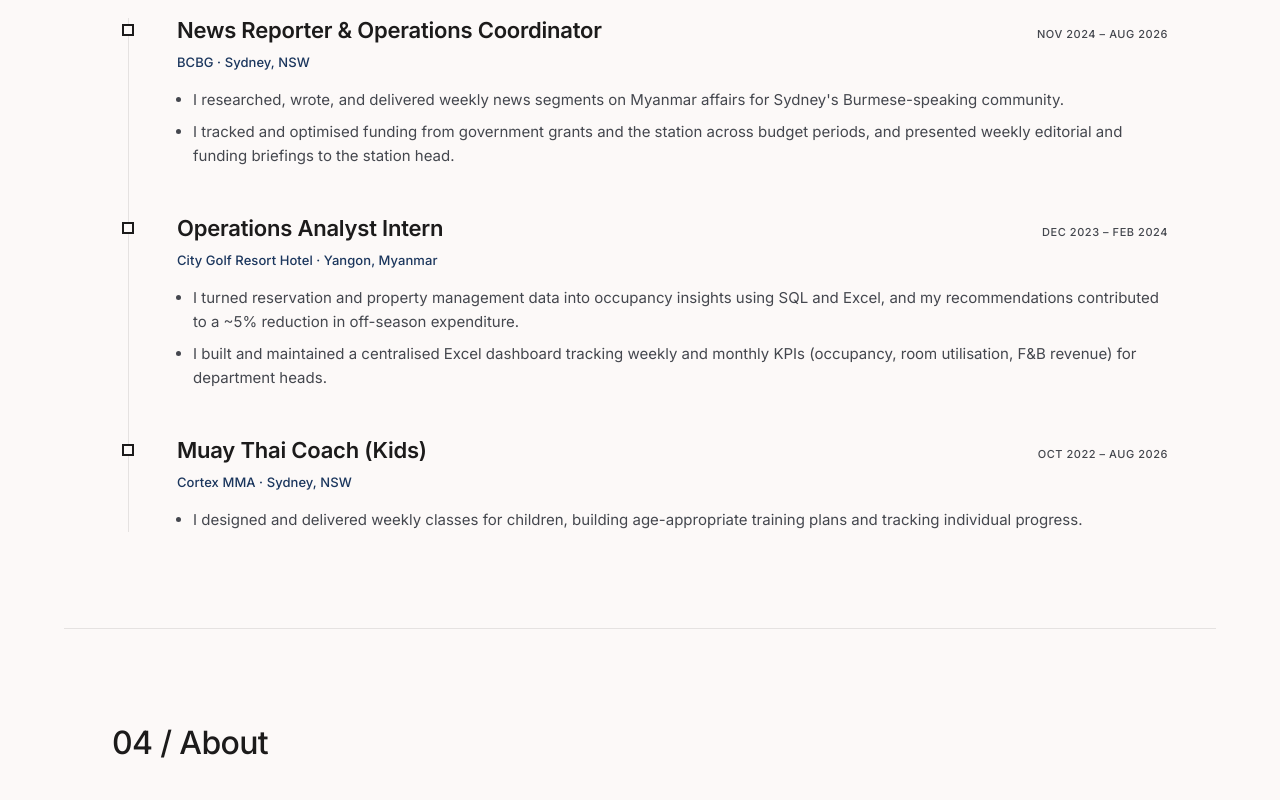
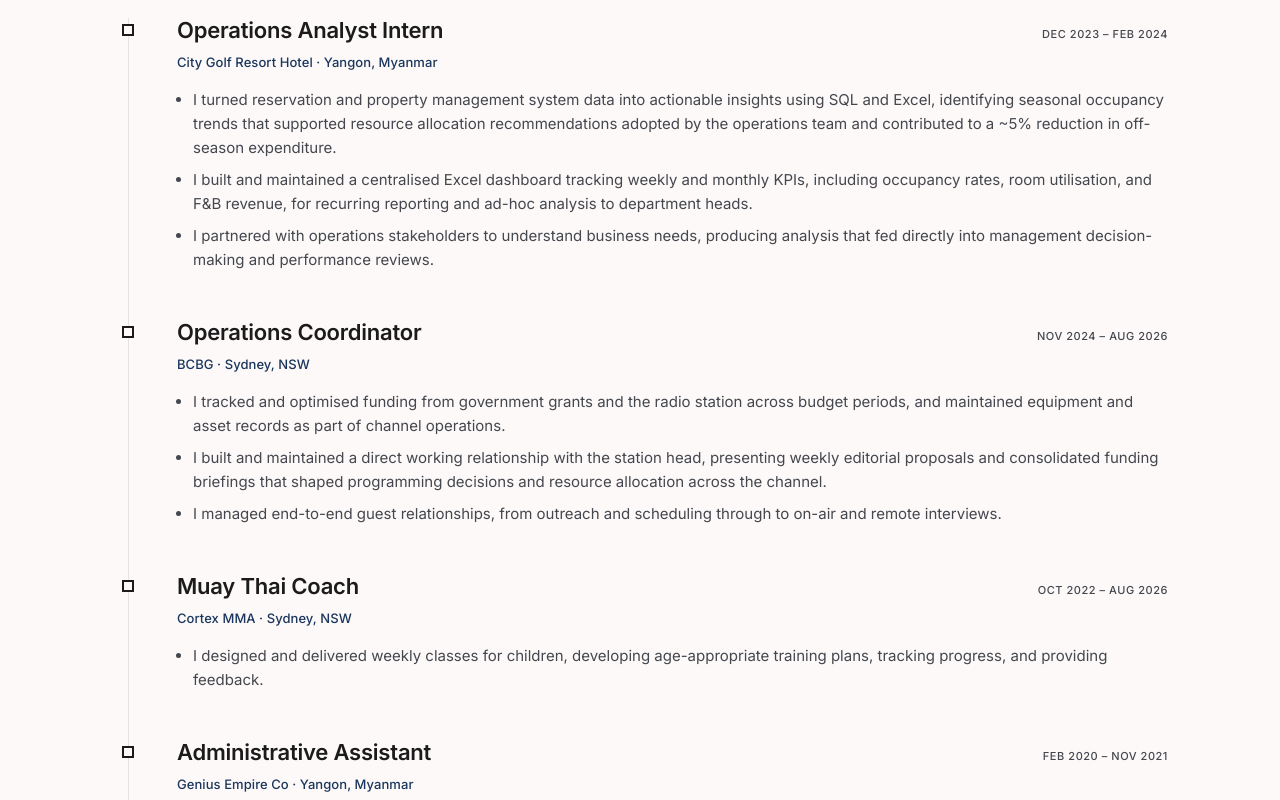
Before and after one commit to heinhtetzaw29/portfolio-website, a React (Vite) app: page / in a window 1280 px wide. Shown: the part 3440-4240 px from the top of the page. Built offline with nearby package versions, Linux system fonts and the light colour scheme.

Commit message:
Sync Experience section with latest resume
Update job titles and bullet points to match the resume exactly, reorder entries to the resume's order, and add the Genius Empire Co role that was missing from the site.

Co-Authored-By: Claude Sonnet 5 <noreply@anthropic.com>

```diff
--- a/src/data.js
+++ b/src/data.js
@@ -30,32 +30,44 @@ export const profile = {
 
 export const experience = [
   {
-    title: "News Reporter & Operations Coordinator",
-    org: "BCBG",
-    location: "Sydney, NSW",
-    period: "Nov 2024 – Aug 2026",
-    bullets: [
-      "I researched, wrote, and delivered weekly news segments on Myanmar affairs for Sydney's Burmese-speaking community.",
-      "I tracked and optimised funding from government grants and the station across budget periods, and presented weekly editorial and funding briefings to the station head.",
-    ],
-  },
-  {
     title: "Operations Analyst Intern",
     org: "City Golf Resort Hotel",
     location: "Yangon, Myanmar",
     period: "Dec 2023 – Feb 2024",
     bullets: [
-      "I turned reservation and property management data into occupancy insights using SQL and Excel, and my recommendations contributed to a ~5% reduction in off-season expenditure.",
-      "I built and maintained a centralised Excel dashboard tracking weekly and monthly KPIs (occupancy, room utilisation, F&B revenue) for department heads.",
+      "I turned reservation and property management system data into actionable insights using SQL and Excel, identifying seasonal occupancy trends that supported resource allocation recommendations adopted by the operations team and contributed to a ~5% reduction in off-season expenditure.",
+      "I built and maintained a centralised Excel dashboard tracking weekly and monthly KPIs, including occupancy rates, room utilisation, and F&B revenue, for recurring reporting and ad-hoc analysis to department heads.",
+      "I partnered with operations stakeholders to understand business needs, producing analysis that fed directly into management decision-making and performance reviews.",
     ],
   },
   {
-    title: "Muay Thai Coach (Kids)",
+    title: "Operations Coordinator",
+    org: "BCBG",
+    location: "Sydney, NSW",
+    period: "Nov 2024 – Aug 2026",
+    bullets: [
+      "I tracked and optimised funding from government grants and the radio station across budget periods, and maintained equipment and asset records as part of channel operations.",
+      "I built and maintained a direct working relationship with the station head, presenting weekly editorial proposals and consolidated funding briefings that shaped programming decisions and resource allocation across the channel.",
+      "I managed end-to-end guest relationships, from outreach and scheduling through to on-air and remote interviews.",
+    ],
+  },
+  {
+    title: "Muay Thai Coach",
     org: "Cortex MMA",
     location: "Sydney, NSW",
     period: "Oct 2022 – Aug 2026",
     bullets: [
-      "I designed and delivered weekly classes for children, building age-appropriate training plans and tracking individual progress.",
+      "I designed and delivered weekly classes for children, developing age-appropriate training plans, tracking progress, and providing feedback.",
+    ],
+  },
+  {
+    title: "Administrative Assistant",
+    org: "Genius Empire Co",
+    location: "Yangon, Myanmar",
+    period: "Feb 2020 – Nov 2021",
+    bullets: [
+      "I streamlined office workflows by implementing a digital filing system and standardised templates, reducing document retrieval time.",
+      "I processed invoices, expense reports, and purchase orders, and supported HR onboarding and employee records.",
     ],
   },
 ];
```
